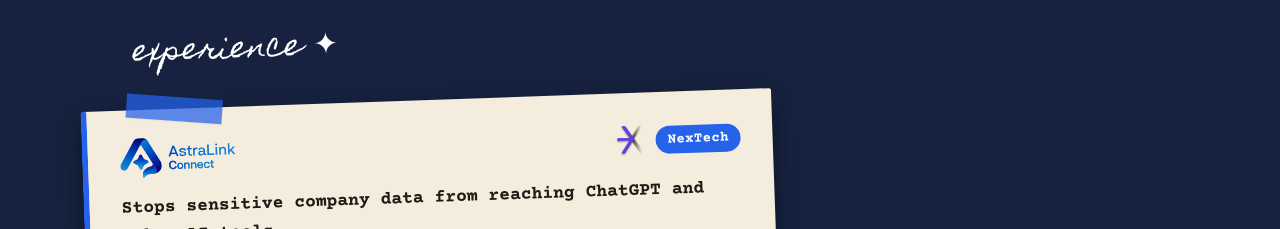
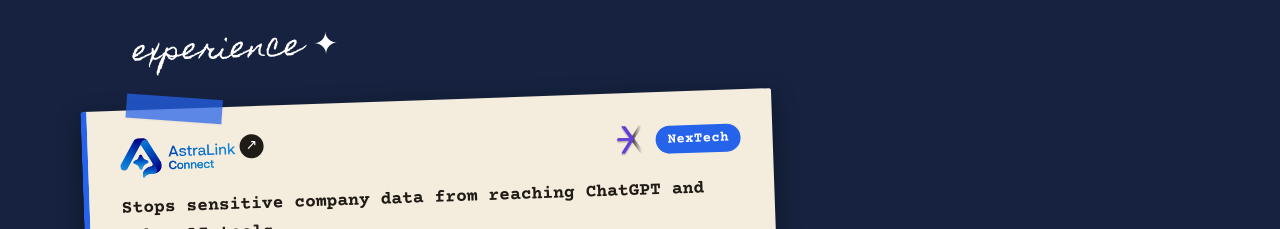
Before and after one commit to mayooooori/prof, a Next.js app: page / in a window 1280 px wide. Shown: the part 4160-4389 px from the top of the page. Built offline with nearby package versions, Linux system fonts and the light colour scheme.

Commit message:
feat(resume): show an arrow badge beside linked logos

```diff
--- a/src/components/resume-parts.tsx
+++ b/src/components/resume-parts.tsx
@@ -50,9 +50,16 @@ export function ProductLogo({ logo, href }: { logo: Logo; href?: string }) {
       target='_blank'
       rel='noopener noreferrer'
       aria-label={`${logo.alt} website`}
-      className='inline-flex hover:opacity-80 hover:-translate-y-0.5 transition'
+      className='group inline-flex items-start gap-1 hover:-translate-y-0.5 transition'
     >
       <LogoImage logo={logo} />
+      {/* Arrow so it's clear the logo is a link. */}
+      <span
+        aria-hidden
+        className='flex items-center justify-center w-5 h-5 sm:w-6 sm:h-6 rounded-full bg-[#1f1b16] text-white text-xs sm:text-sm leading-none group-hover:scale-110 transition'
+      >
+        ↗
+      </span>
     </a>
   );
 }
```
